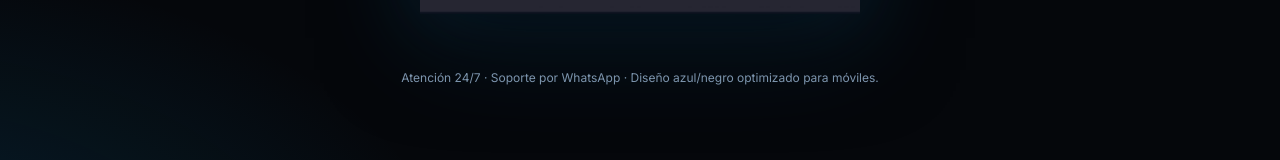
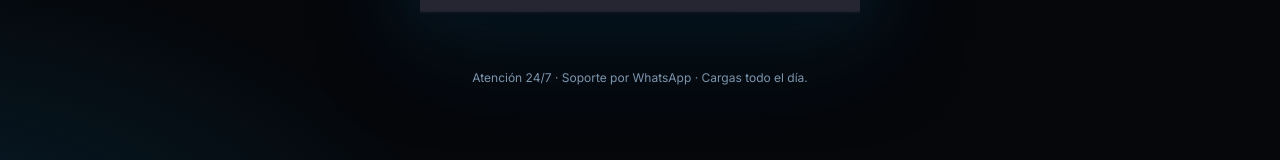
Before and after one commit to ledilo/atencion24hs, a plain HTML site: page index.html in a window 1280 px wide. Shown: the part 1360-1520 px from the top of the page. Drawn offline with Linux system fonts and the light colour scheme.

Commit message:
Update index.html

```diff
--- a/index.html
+++ b/index.html
@@ -134,7 +134,7 @@
     </section>
 
     <footer>
-      Atención 24/7 · Soporte por WhatsApp · Diseño azul/negro optimizado para móviles.
+      Atención 24/7 · Soporte por WhatsApp · Cargas todo el día.
     </footer>
   </div>
 
```
